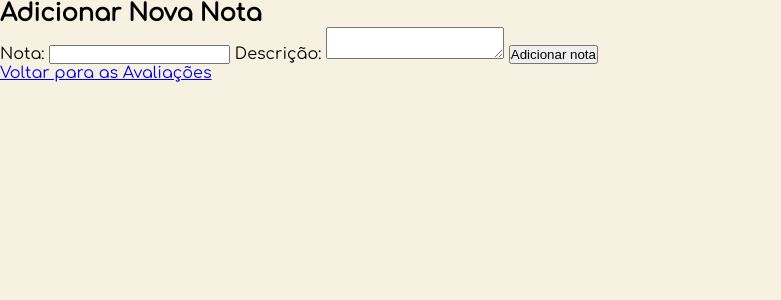
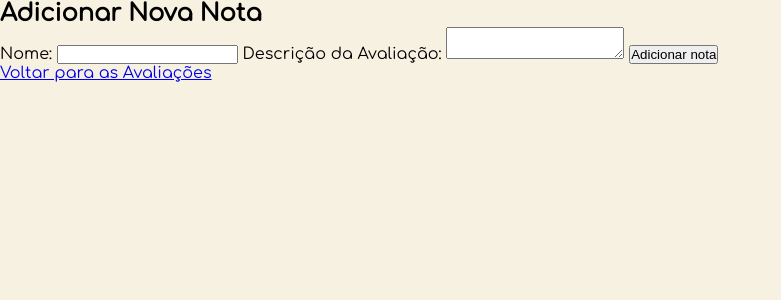
Before and after one commit to LeoFhin/Project_p1_Intro_Programacao, a Flask app: page /nova_avaliacoes in a window 1280 px wide. Shown: the part 100-400 px from the top of the page, without its empty margins (0-781 px from the left). Run offline with Flask 3, Linux system fonts and the light colour scheme; some web fonts are replaced.

Commit message:
Mudando o nome

```diff
--- a/templates/index_add_avaliacoes.html
+++ b/templates/index_add_avaliacoes.html
@@ -46,9 +46,9 @@
 
         <form action="{{ url_for('criar_nota') }}" method="post">
 
-            <label for="nota">Nota:</label>
+            <label for="nota">Nome:</label>
             <input type="text" id="nota" name="nota" required>
-            <label for="descricao">Descrição:</label>
+            <label for="descricao">Descrição da Avaliação:</label>
             <textarea id="descricao" name="descricao" required></textarea>
 
             <button type="submit">Adicionar nota</button>
```
